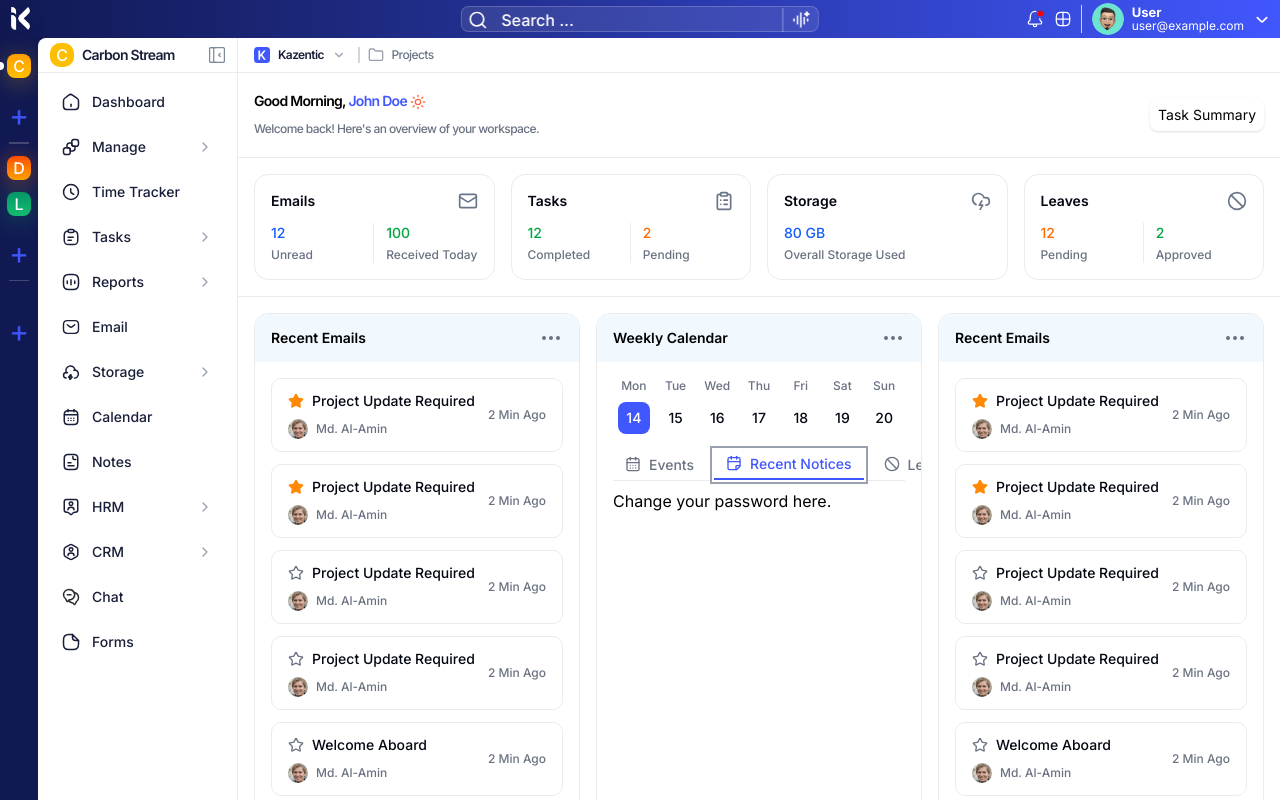
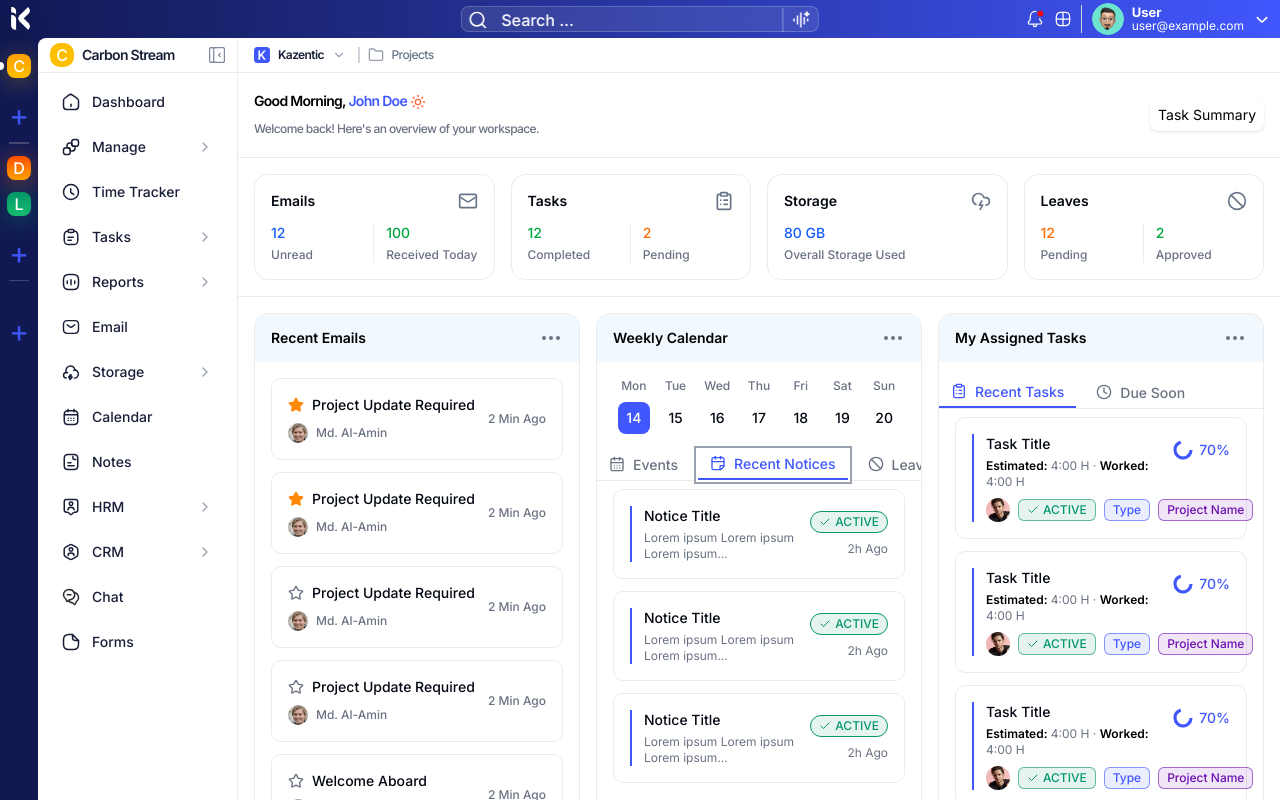
Before and after one commit to Shamiul-alim/KazenticV2, a Next.js app: page /dashboard in a window 1280 px wide. Both pictures are taken after a click on the tab "Recent Notices". Shown: the top 800 px of the page. Built offline with nearby package versions, Linux system fonts and the light colour scheme.

Commit message:
feat(dashboard): Enhance Dashboard with new components and styles; add LeaveItem, NoticeItem, and TaskItem

```diff
--- a/src/app/(application)/dashboard/page.tsx
+++ b/src/app/(application)/dashboard/page.tsx
@@ -2,16 +2,26 @@
 
 import { CalendarEvent } from "@/components/dashboard/recent-items/calendar/calendar-event";
 import { EmailItem } from "@/components/dashboard/recent-items/email-item";
+import { LeaveItem } from "@/components/dashboard/recent-items/leave-item";
+import { NoticeItem } from "@/components/dashboard/recent-items/notice-item";
+import { TaskItem } from "@/components/dashboard/recent-items/task-item";
 import { StatsCard } from "@/components/dashboard/stats-card";
+import { Underline } from "@/components/dashboard/underline";
 import { Button } from "@/components/ui/Button";
 import { Tabs, TabsContent, TabsList, TabsTrigger } from "@/components/ui/tabs";
-import { Ban, CalendarDays, CalendarFold, ClipboardList, CloudLightning, Ellipsis, Mail, Sun } from "lucide-react";
+import { Ban, CalendarDays, CalendarFold, ClipboardList, Clock, CloudLightning, Ellipsis, Mail, Sun } from "lucide-react";
 
-enum TABS {
+enum WEEKLY_CALENDAR_TABS {
     EVENTS = "events",
     NOTICES = "notices",
     LEAVES = "leaves",
 }
+
+enum ASSIGNED_TASKS_TABS {
+    RECENT = "recent",
+    DUE = "due"
+}
+
 
 export default function Dashboard() {
     return (
@@ -135,67 +145,50 @@ export default function Dashboard() {
                             </div>
                         </div>
 
-                        {/* Tabs */}
-                        {/* <div className="border-b px-4">
-                            <div className="flex gap-6 text-sm font-medium">
-                                {[
-                                    { id: "events", label: "Events" },
-                                    { id: "notices", label: "Recent Notices" },
-                                    { id: "leaves", label: "Leaves" },
-                                ].map((tab) => {
-                                    const active = activeTab === tab.id
-
-                                    return (
-                                        <button
-                                            key={tab.id}
-                                            onClick={() => setActiveTab(tab.id as Tab)}
-                                            className={cn(
-                                                "relative pb-3 transition",
-                                                active ? "text-primary-dashboard" : "text-muted-foreground"
-                                            )}
-                                        >
-                                            {tab.label}
-                                            {active && (
-                                                <span className="absolute inset-x-0 -bottom-px h-0.5 bg-primary-dashboard" />
-                                            )}
-                                        </button>
-                                    )
-                                })}
-                            </div>
-                        </div> */}
-
-                        <Tabs defaultValue={TABS.EVENTS}
-                            className="w-full p-4"
+                        <Tabs defaultValue={WEEKLY_CALENDAR_TABS.EVENTS}
+                            className="w-full py-4"
                         >
                             {/* Tabs header */}
                             <TabsList className="relative h-auto bg-transparent p-0" variant="line">
-                                <TabsTrigger value={TABS.EVENTS}>
+                                <TabsTrigger value={WEEKLY_CALENDAR_TABS.EVENTS}>
                                     <CalendarDays className="inline-block w-4 h-4 mr-2 mb-0.5 data-[state=active]:text-primary-dashboard" />
                                     Events
-                                    <span className="absolute inset-x-0 -bottom-px h-0.5 bg-primary-dashboard opacity-0 data-[state=active]:opacity-100 group-data-[variant=default]:hidden" />
+                                    <Underline />
                                 </TabsTrigger>
 
-                                <TabsTrigger value={TABS.NOTICES}>
+                                <TabsTrigger value={WEEKLY_CALENDAR_TABS.NOTICES}>
                                     <CalendarFold className="inline-block w-4 h-4 mr-2 mb-0.5 data-[state=active]:text-primary-dashboard" />
                                     Recent Notices
-                                    <span className="absolute inset-x-0 -bottom-px h-0.5 bg-primary-dashboard opacity-0 data-[state=active]:opacity-100 group-data-[variant=default]:hidden" />
+                                    <Underline />
                                 </TabsTrigger>
 
-                                <TabsTrigger value={TABS.LEAVES}>
+                                <TabsTrigger value={WEEKLY_CALENDAR_TABS.LEAVES}>
                                     <Ban className="inline-block w-4 h-4 mr-2 mb-0.5 data-[state=active]:text-primary-dashboard" />
                                     Leaves
-                                    <span className="absolute inset-x-0 -bottom-px h-0.5 bg-primary-dashboard opacity-0 data-[state=active]:opacity-100 group-data-[variant=default]:hidden" />
+                                    <Underline />
                                 </TabsTrigger>
                             </TabsList>
-                            <TabsContent value={TABS.EVENTS}>
-                                <div className="space-y-3 p-4">
+                            <TabsContent value={WEEKLY_CALENDAR_TABS.EVENTS}>
+                                <div className="space-y-3 px-4">
                                     <CalendarEvent />
                                     <CalendarEvent />
                                     <CalendarEvent />
                                 </div>
                             </TabsContent>
-                            <TabsContent value={TABS.NOTICES}>Change your password here.</TabsContent>
-                            <TabsContent value={TABS.LEAVES}>Delete your account here.</TabsContent>
+                            <TabsContent value={WEEKLY_CALENDAR_TABS.NOTICES}>
+                                <div className="space-y-3 px-4">
+                                    <NoticeItem />
+                                    <NoticeItem />
+                                    <NoticeItem />
+                                </div>
+                            </TabsContent>
+                            <TabsContent value={WEEKLY_CALENDAR_TABS.LEAVES}>
+                                <div className="space-y-3 px-4">
+                                    <LeaveItem />
+                                    <LeaveItem />
+                                    <LeaveItem />
+                                </div>
+                            </TabsContent>
                         </Tabs>
                     </div>
 
@@ -203,45 +196,42 @@ export default function Dashboard() {
                     <div className="flex-1 rounded-xl border border-border bg-background overflow-hidden">
                         {/* Header */}
                         <div className="flex items-center justify-between bg-[#F2F9FE] px-4 py-3">
-                            <p className="text-sm font-semibold">Recent Emails</p>
+                            <p className="text-sm font-semibold">My Assigned Tasks</p>
                             <Ellipsis className="text-muted-foreground" />
                         </div>
+                        <Tabs defaultValue={ASSIGNED_TASKS_TABS.RECENT}
+                            className="w-full py-4"
+                        >
+                            {/* Tabs header */}
+                            <TabsList className="relative h-auto bg-transparent p-0" variant="line">
+                                <TabsTrigger value={ASSIGNED_TASKS_TABS.RECENT}>
+                                    <ClipboardList className="inline-block w-4 h-4 mr-2 mb-0.5 data-[state=active]:text-primary-dashboard" />
+                                    Recent Tasks
+                                    <Underline />
+                                </TabsTrigger>
 
-                        {/* List */}
-                        <div className="space-y-3 p-4">
-                            <EmailItem
-                                starred
-                                title="Project Update Required"
-                                sender="Md. Al-Amin"
-                                time="2 Min Ago"
-                            />
-
-                            <EmailItem
-                                starred
-                                title="Project Update Required"
-                                sender="Md. Al-Amin"
-                                time="2 Min Ago"
-                            />
-
-                            <EmailItem
-                                title="Project Update Required"
-                                sender="Md. Al-Amin"
-                                time="2 Min Ago"
-                            />
-
-                            <EmailItem
-                                title="Project Update Required"
-                                sender="Md. Al-Amin"
-                                time="2 Min Ago"
-                            />
-
-                            <EmailItem
-                                title="Welcome Aboard"
-                                sender="Md. Al-Amin"
-                                time="2 Min Ago"
-                            />
+                                <TabsTrigger value={ASSIGNED_TASKS_TABS.DUE}>
+                                    <Clock className="inline-block w-4 h-4 mr-2 mb-0.5 data-[state=active]:text-primary-dashboard" />
+                                    Due Soon
+                                    <Underline />
+                                </TabsTrigger>
+                            </TabsList>
+                            <TabsContent value={ASSIGNED_TASKS_TABS.RECENT}>
+                                <div className="space-y-3 px-4">
+                                    <TaskItem />
+                                    <TaskItem />
+                                    <TaskItem />
                                 </div>
-
+                            </TabsContent>
+                            <TabsContent value={ASSIGNED_TASKS_TABS.DUE}>
+                                <div className="space-y-3 px-4">
+                                    <NoticeItem />
+                                    <NoticeItem />
+                                    <NoticeItem />
+                                </div>
+                            </TabsContent>
+                        </Tabs>
+                    </div>
                 </div>
             </div>
             <div>
@@ -252,7 +242,6 @@ export default function Dashboard() {
                 <div className="flex-1 h-20 w-full rounded-xl border border-border bg-background overflow-hidden">
                 </div>
             </div>
-            </div>
         </section >
     )
 }
--- a/src/app/globals.css
+++ b/src/app/globals.css
@@ -29,6 +29,7 @@
   --color-input: var(--input);
   --color-border: var(--border);
   --color-border-strong: var(--border-strong);
+  --color-success: var(--success);
   --color-destructive: var(--destructive);
   --color-accent-foreground: var(--accent-foreground);
   --color-accent: var(--accent);
@@ -72,6 +73,7 @@
   --accent: oklch(0.967 0.003 264.542);
   --accent-foreground: oklch(0.21 0.034 264.665);
   --destructive: oklch(0.577 0.245 27.325);
+  --success: oklch(0.596 0.1274 163.23);
   --border: oklch(0.9401 0 0);
   --border-strong: oklch(0.5593 0.0329 259.56);
   --input: oklch(0.928 0.006 264.531);
--- /dev/null
+++ b/src/components/dashboard/progress-ring.tsx
@@ -0,0 +1,34 @@
+export function ProgressRing({ value }: { value: number }) {
+    const radius = 14
+    const stroke = 3
+    const normalizedRadius = radius - stroke * 2
+    const circumference = normalizedRadius * 2 * Math.PI
+    const strokeDashoffset =
+        circumference - (value / 100) * circumference
+
+    return (
+        <svg height={32} width={32}>
+            <circle
+                stroke="currentColor"
+                fill="transparent"
+                strokeWidth={stroke}
+                strokeDasharray={`${circumference} ${circumference}`}
+                style={{ strokeDashoffset }}
+                r={normalizedRadius}
+                cx={16}
+                cy={16}
+                className="opacity-30"
+            />
+            <circle
+                stroke="currentColor"
+                fill="transparent"
+                strokeWidth={stroke}
+                strokeDasharray={`${circumference} ${circumference}`}
+                style={{ strokeDashoffset }}
+                r={normalizedRadius}
+                cx={16}
+                cy={16}
+            />
+        </svg>
+    )
+}
--- a/src/components/dashboard/recent-items/email-item.tsx
+++ b/src/components/dashboard/recent-items/email-item.tsx
@@ -1,6 +1,7 @@
 import Image from "next/image"
 import { Star } from "lucide-react"
 import { cn } from "@/lib/utils"
+import { Card } from "@/components/ui/card"
 
 type EmailItemProps = {
     starred?: boolean
@@ -16,7 +17,7 @@ export function EmailItem({
     time,
 }: EmailItemProps) {
     return (
-        <div className="flex items-center justify-between gap-3 rounded-lg border border-border px-4 py-3">
+        <Card>
             <div className="flex items-start gap-3">
                 <div className="space-y-2">
                     <div className="flex items-center gap-2">
@@ -51,6 +52,6 @@ export function EmailItem({
             <p className="text-xs font-medium text-muted-foreground whitespace-nowrap">
                 {time}
             </p>
-        </div>
+        </Card>
     )
 }
--- /dev/null
+++ b/src/components/dashboard/recent-items/leave-item.tsx
@@ -0,0 +1,23 @@
+import { Card } from "@/components/ui/card"
+import { Calendar } from "lucide-react"
+
+export function LeaveItem() {
+    return (
+        <Card>
+            <div className="space-y-1 border-l-2 border-l-primary-dashboard pl-3">
+                <p className="text-sm font-medium text-foreground">
+                    Emergency Leave
+                </p>
+
+                <p className="text-xs text-muted-foreground">
+                    Lorem ipsum Lorem ipsum Lorem ipsum...
+                </p>
+
+                <div className="flex items-center gap-2 pt-1 text-xs font-medium text-muted-foreground">
+                    <Calendar className="h-3.5 w-3.5" />
+                    <span>13 - 12 Jul, 2025</span>
+                </div>
+            </div>
+        </Card>
+    )
+}
--- /dev/null
+++ b/src/components/dashboard/recent-items/notice-item.tsx
@@ -0,0 +1,28 @@
+import { Badge } from "@/components/sprint-report/ui/badge";
+import { Card } from "@/components/ui/card";
+import { Check } from "lucide-react";
+
+export function NoticeItem() {
+    return (
+        <Card>
+            <div className="flex items-start gap-3 border-l-2 border-l-primary-dashboard pl-3">
+                <div className="space-y-1">
+                    <p className="text-sm font-medium">Notice Title</p>
+                    <p className="text-xs text-muted-foreground">
+                        Lorem ipsum Lorem ipsum Lorem ipsum...
+                    </p>
+                </div>
+            </div>
+
+            <div className="flex flex-col items-end gap-2">
+                <Badge
+                    variant="outline"
+                    className="border-success bg-success/10 text-success"
+                >
+                    <Check className="w-4 h-4" /> ACTIVE
+                </Badge>
+                <span className="text-xs text-muted-foreground">2h Ago</span>
+            </div>
+        </Card>
+    )
+}
--- /dev/null
+++ b/src/components/dashboard/recent-items/task-item.tsx
@@ -0,0 +1,48 @@
+import { Badge } from "@/components/sprint-report/ui/badge"
+import { Check } from "lucide-react"
+import Image from "next/image"
+import { ProgressRing } from "../progress-ring"
+import { Card } from "@/components/ui/card"
+
+export function TaskItem() {
+    return (
+        <Card>
+            <div className="space-y-2 w-full border-l-2 border-l-primary-dashboard pl-3">
+                <div className="flex justify-between items-start">
+                    <div className="space-y-1">
+                        <p className="text-sm font-medium">Task Title</p>
+                        <p className="text-xs text-muted-foreground">
+                            <span className="font-semibold text-black">Estimated:</span> 4:00 H · <span className="font-semibold text-black">Worked:</span> 4:00 H
+                        </p>
+                    </div>
+                    <div className="flex items-center text-primary-dashboard">
+                        <ProgressRing value={70} />
+                        <span className="text-sm font-medium">70%</span>
+                    </div>
+                </div>
+
+                <div className="flex items-center gap-2">
+                    <Image
+                        src="/assets/dashboard/avatar-4.jpg"
+                        alt=""
+                        width={24}
+                        height={24}
+                        className="rounded-full"
+                    />
+
+                    <Badge className="bg-success/10 text-success border-success/60 rounded-sm">
+                        <Check className="w-4 h-4 inline-block" /> ACTIVE
+                    </Badge>
+
+                    <Badge variant="outline" className="bg-primary-dashboard/10 text-primary-dashboard border-primary-dashboard/60 rounded-sm">
+                        Type
+                    </Badge>
+
+                    <Badge variant="outline" className="bg-purple-800/10 text-purple-800 border-purple-800/60 rounded-sm">
+                        Project Name
+                    </Badge>
+                </div>
+            </div>
+        </Card>
+    )
+}
--- /dev/null
+++ b/src/components/dashboard/underline.tsx
@@ -0,0 +1,5 @@
+export function Underline() {
+    return (
+        <span className="absolute inset-x-0 -bottom-px h-0.5 bg-primary-dashboard opacity-0 data-[state=active]:opacity-100 group-data-[variant=default]:hidden" />
+    )
+}
--- /dev/null
+++ b/src/components/ui/card.tsx
@@ -0,0 +1,76 @@
+import * as React from "react"
+
+import { cn } from "@/lib/utils"
+
+const Card = React.forwardRef<
+  HTMLDivElement,
+  React.HTMLAttributes<HTMLDivElement>
+>(({ className, ...props }, ref) => (
+  <div
+    ref={ref}
+    className={cn(
+      "flex items-center justify-between gap-3 rounded-lg border border-border bg-card text-card-foreground p-4",
+      className
+    )}
+    {...props}
+  />
+))
+Card.displayName = "Card"
+
+const CardHeader = React.forwardRef<
+  HTMLDivElement,
+  React.HTMLAttributes<HTMLDivElement>
+>(({ className, ...props }, ref) => (
+  <div
+    ref={ref}
+    className={cn("flex flex-col space-y-1.5 p-6", className)}
+    {...props}
+  />
+))
+CardHeader.displayName = "CardHeader"
+
+const CardTitle = React.forwardRef<
+  HTMLDivElement,
+  React.HTMLAttributes<HTMLDivElement>
+>(({ className, ...props }, ref) => (
+  <div
+    ref={ref}
+    className={cn("font-semibold leading-none tracking-tight", className)}
+    {...props}
+  />
+))
+CardTitle.displayName = "CardTitle"
+
+const CardDescription = React.forwardRef<
+  HTMLDivElement,
+  React.HTMLAttributes<HTMLDivElement>
+>(({ className, ...props }, ref) => (
+  <div
+    ref={ref}
+    className={cn("text-sm text-muted-foreground", className)}
+    {...props}
+  />
+))
+CardDescription.displayName = "CardDescription"
+
+const CardContent = React.forwardRef<
+  HTMLDivElement,
+  React.HTMLAttributes<HTMLDivElement>
+>(({ className, ...props }, ref) => (
+  <div ref={ref} className={cn("p-4 pt-0", className)} {...props} />
+))
+CardContent.displayName = "CardContent"
+
+const CardFooter = React.forwardRef<
+  HTMLDivElement,
+  React.HTMLAttributes<HTMLDivElement>
+>(({ className, ...props }, ref) => (
+  <div
+    ref={ref}
+    className={cn("flex items-center p-6 pt-0", className)}
+    {...props}
+  />
+))
+CardFooter.displayName = "CardFooter"
+
+export { Card, CardHeader, CardFooter, CardTitle, CardDescription, CardContent }
```
Also changed, not shown: src/components/dashboard/recent-items/calendar/calendar-event.tsx (+4 -6 lines), public/assets/dashboard/avatar-4.jpg (added). Lines whose indentation alone changed are shown as unchanged.
